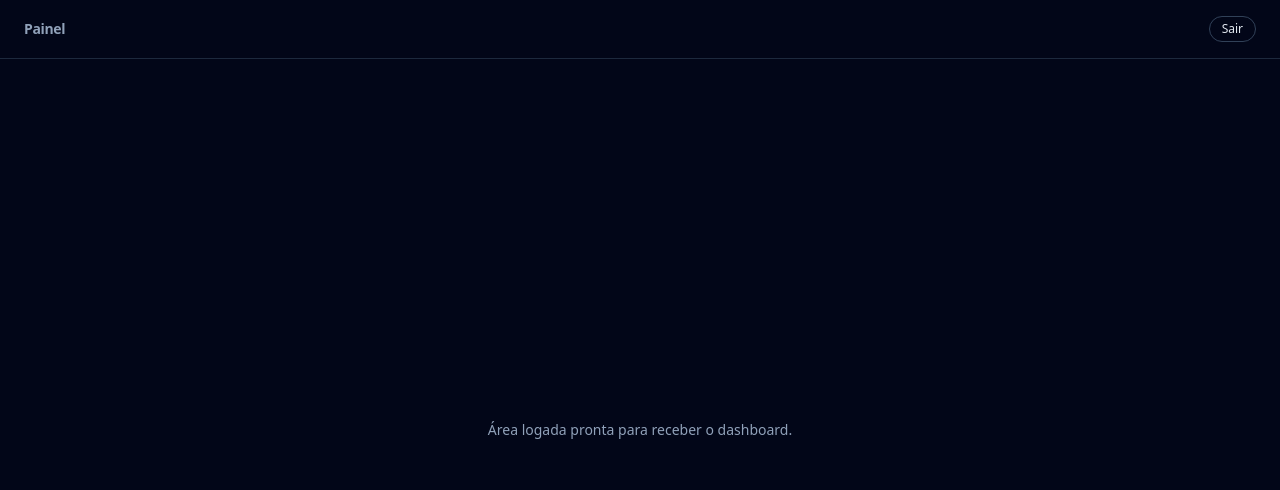
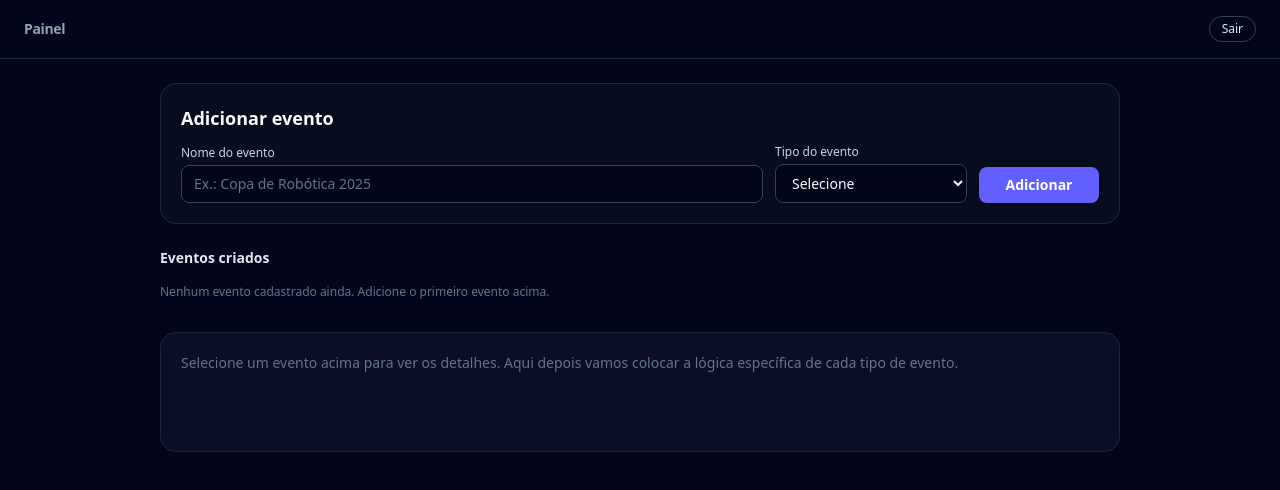
Before and after one commit to guilhermecardosocruz/appmodelo, a Next.js app: page /dashboard in a window 1280 px wide. Shown: the top 490 px of the page. Built offline with nearby package versions, Linux system fonts and the light colour scheme.

Commit message:
feat(dashboard): adicionar criação e seleção de eventos pré/pós pago

```diff
--- a/app/(app)/dashboard/page.tsx
+++ b/app/(app)/dashboard/page.tsx
@@ -1,17 +1,60 @@
 "use client";
 
+import { FormEvent, useState } from "react";
 import { useRouter } from "next/navigation";
+
+type EventType = "pre_pago" | "pos_pago";
+
+type Event = {
+  id: number;
+  name: string;
+  type: EventType;
+};
 
 export default function DashboardPage() {
   const router = useRouter();
+  const [events, setEvents] = useState<Event[]>([]);
+  const [name, setName] = useState("");
+  const [type, setType] = useState<EventType | "">("");
+  const [error, setError] = useState<string | null>(null);
+  const [selectedEventId, setSelectedEventId] = useState<number | null>(null);
 
   function handleLogout() {
     // TODO: implementar logout real (limpar sessão/cookies) quando tivermos auth de verdade.
     router.push("/login");
   }
 
+  function handleAddEvent(e: FormEvent) {
+    e.preventDefault();
+    setError(null);
+
+    if (!name.trim()) {
+      setError("Informe o nome do evento.");
+      return;
+    }
+
+    if (!type) {
+      setError("Selecione o tipo do evento.");
+      return;
+    }
+
+    const newEvent: Event = {
+      id: events.length ? events[events.length - 1].id + 1 : 1,
+      name: name.trim(),
+      type,
+    };
+
+    setEvents((prev) => [...prev, newEvent]);
+    setName("");
+    setType("");
+    setSelectedEventId(newEvent.id);
+  }
+
+  const selectedEvent = events.find((e) => e.id === selectedEventId) ?? null;
+
   return (
     <div className="min-h-screen bg-slate-950 text-slate-50 flex flex-col">
+      {/* Topbar */}
       <header className="flex items-center justify-between px-6 py-4 border-b border-slate-800">
         <div className="text-sm font-semibold tracking-tight text-slate-400">
           Painel
@@ -25,10 +68,115 @@ export default function DashboardPage() {
         </button>
       </header>
 
-      <main className="flex-1 flex items-center justify-center px-4">
-        <p className="text-sm text-slate-400">
-          Área logada pronta para receber o dashboard.
-        </p>
+      {/* Conteúdo */}
+      <main className="flex-1 px-4 py-6 sm:px-6 lg:px-8 max-w-5xl w-full mx-auto flex flex-col gap-6">
+        {/* Adicionar evento */}
+        <section className="rounded-2xl border border-slate-800 bg-slate-900/40 p-4 sm:p-5">
+          <h1 className="text-base sm:text-lg font-semibold text-slate-50 mb-3">
+            Adicionar evento
+          </h1>
+
+          <form
+            onSubmit={handleAddEvent}
+            className="flex flex-col gap-3 sm:flex-row sm:items-end"
+          >
+            <div className="flex-1 flex flex-col gap-1">
+              <label className="text-xs font-medium text-slate-300">
+                Nome do evento
+              </label>
+              <input
+                type="text"
+                value={name}
+                onChange={(e) => setName(e.target.value)}
+                className="w-full rounded-lg border border-slate-700 bg-slate-950 px-3 py-2 text-sm text-slate-50 placeholder:text-slate-500 shadow-sm focus-visible:outline-none focus-visible:ring-2 focus-visible:ring-indigo-500"
+                placeholder="Ex.: Copa de Robótica 2025"
+              />
+            </div>
+
+            <div className="w-full sm:w-48 flex flex-col gap-1">
+              <label className="text-xs font-medium text-slate-300">
+                Tipo do evento
+              </label>
+              <select
+                value={type}
+                onChange={(e) => setType(e.target.value as EventType | "")}
+                className="w-full rounded-lg border border-slate-700 bg-slate-950 px-3 py-2 text-sm text-slate-50 shadow-sm focus-visible:outline-none focus-visible:ring-2 focus-visible:ring-indigo-500"
+              >
+                <option value="">Selecione</option>
+                <option value="pre_pago">Pré pago</option>
+                <option value="pos_pago">Pós pago</option>
+              </select>
+            </div>
+
+            <button
+              type="submit"
+              className="mt-1 inline-flex items-center justify-center rounded-lg bg-indigo-500 px-4 py-2 text-sm font-semibold text-white shadow-sm hover:bg-indigo-400 focus-visible:outline-none focus-visible:ring-2 focus-visible:ring-indigo-500 sm:mt-0 sm:min-w-[120px]"
+            >
+              Adicionar
+            </button>
+          </form>
+
+          {error && (
+            <p className="mt-2 text-xs text-red-400">
+              {error}
+            </p>
+          )}
+        </section>
+
+        {/* Lista de eventos */}
+        <section className="flex flex-col gap-4">
+          <h2 className="text-sm font-semibold text-slate-200">
+            Eventos criados
+          </h2>
+
+          {events.length === 0 ? (
+            <p className="text-xs text-slate-500">
+              Nenhum evento cadastrado ainda. Adicione o primeiro evento acima.
+            </p>
+          ) : (
+            <div className="grid grid-cols-1 sm:grid-cols-2 lg:grid-cols-3 gap-3">
+              {events.map((event) => (
+                <button
+                  key={event.id}
+                  type="button"
+                  onClick={() => setSelectedEventId(event.id)}
+                  className={`flex flex-col items-start rounded-2xl border px-4 py-3 text-left transition-colors ${
+                    selectedEventId === event.id
+                      ? "border-indigo-500 bg-indigo-500/10"
+                      : "border-slate-800 bg-slate-900/40 hover:border-slate-600"
+                  }`}
+                >
+                  <span className="text-sm font-semibold text-slate-50 line-clamp-1">
+                    {event.name}
+                  </span>
+                  <span className="mt-1 inline-flex items-center rounded-full bg-slate-800/80 px-2 py-0.5 text-[11px] uppercase tracking-wide text-slate-300">
+                    {event.type === "pre_pago" ? "Pré pago" : "Pós pago"}
+                  </span>
+                </button>
+              ))}
+            </div>
+          )}
+        </section>
+
+        {/* Área de detalhes do evento selecionado */}
+        <section className="mt-2 rounded-2xl border border-slate-800 bg-slate-900/60 p-4 sm:p-5 min-h-[120px]">
+          {selectedEvent ? (
+            <>
+              <h3 className="text-sm sm:text-base font-semibold text-slate-50 mb-2">
+                {selectedEvent.name}
+              </h3>
+              <p className="text-xs sm:text-sm text-slate-300">
+                {selectedEvent.type === "pre_pago"
+                  ? "Aqui terá a lógica do evento pré pago."
+                  : "Aqui terá a lógica do evento pós pago."}
+              </p>
+            </>
+          ) : (
+            <p className="text-xs sm:text-sm text-slate-500">
+              Selecione um evento acima para ver os detalhes. Aqui depois vamos colocar a lógica específica de cada tipo de evento.
+            </p>
+          )}
+        </section>
       </main>
     </div>
   );
```
